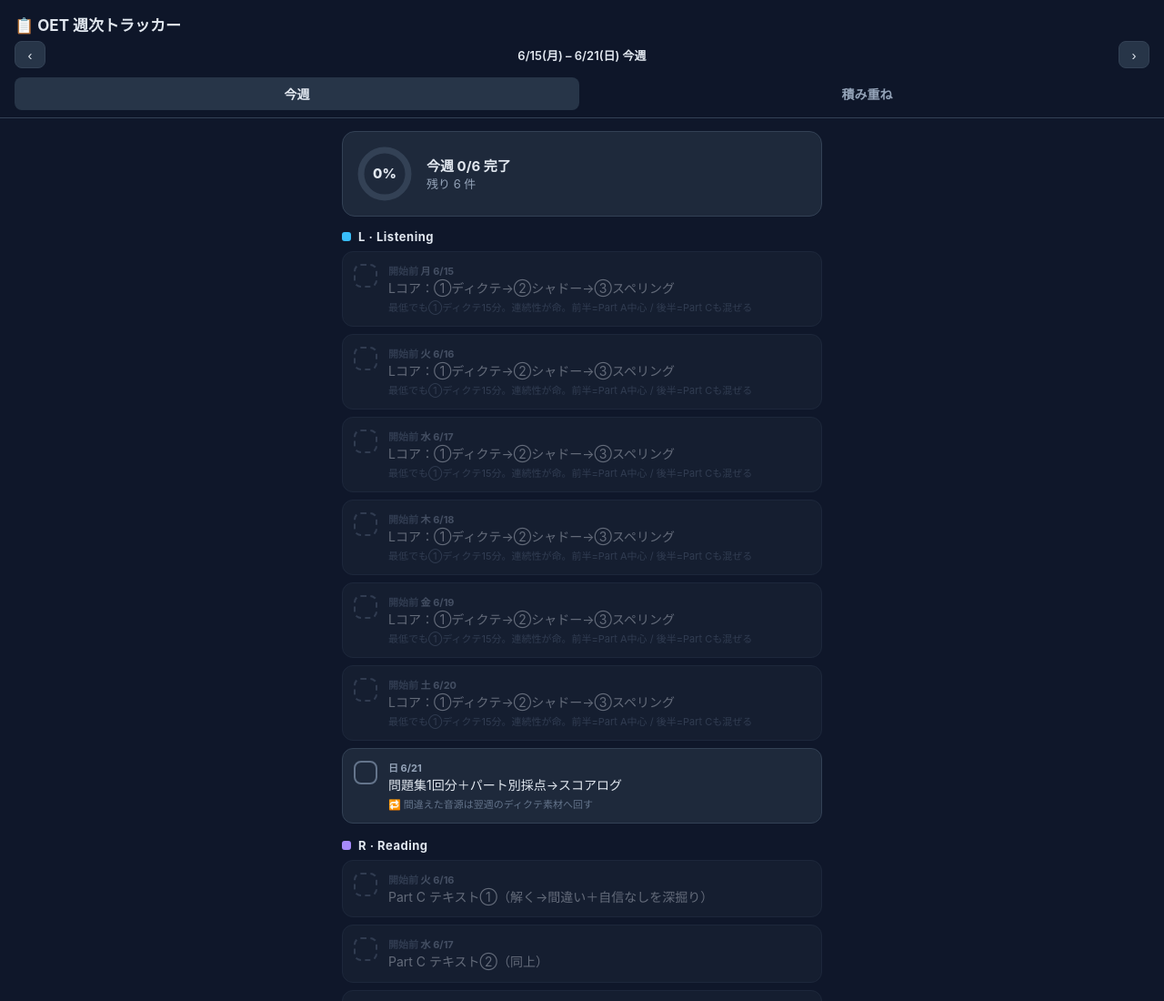
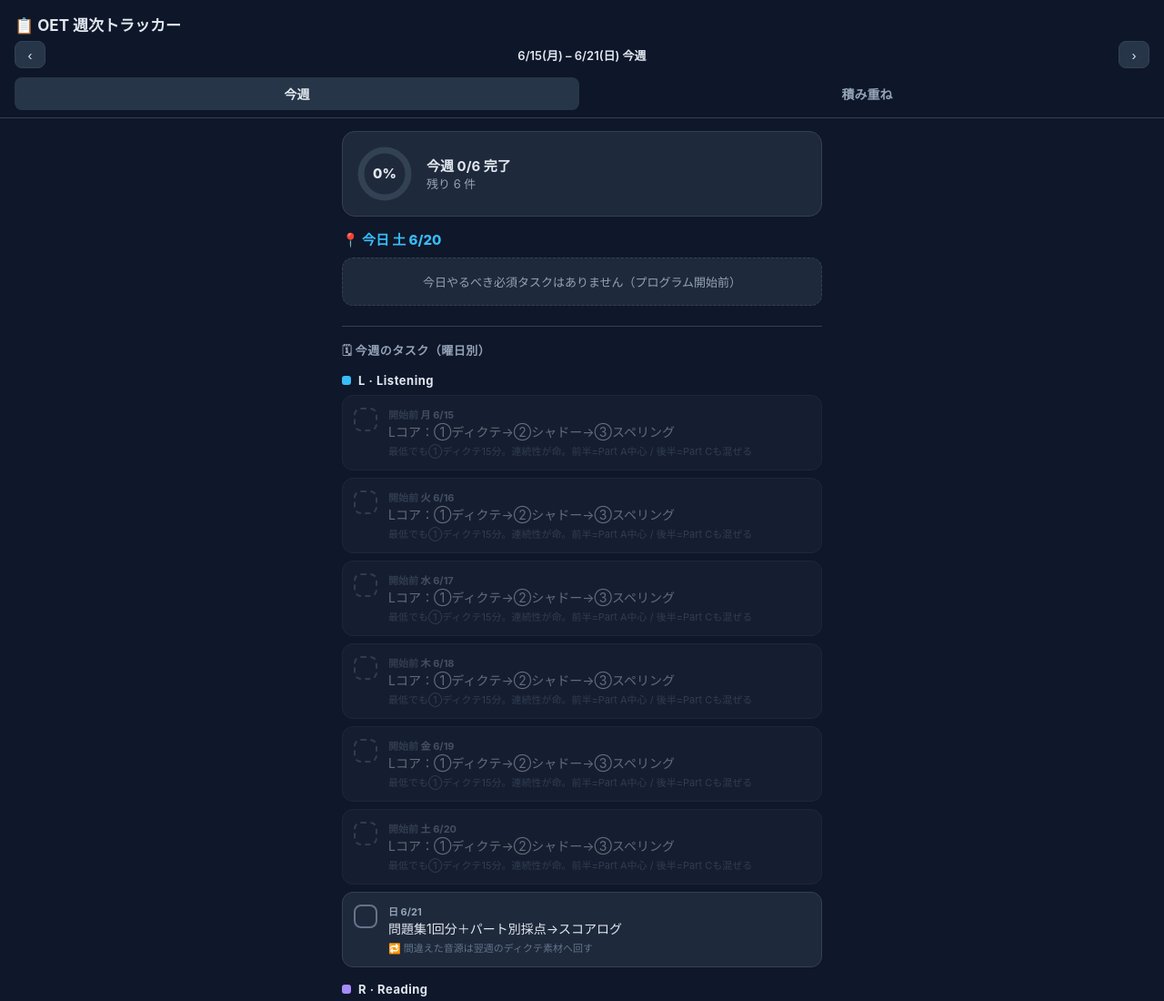
Before and after one commit to zh1235789-png/oet-weekly-tracker, a plain HTML site: page index.html in a window 1280 px wide. Shown: the top 1100 px of the page at 91% size. Drawn offline with Linux system fonts and the light colour scheme.

Commit message:
今日のタスクを週タスクと分離して上部に配置
「📍 今日」セクションを最上部に独立表示（今日の必須タスクのみ）、
その下に「🗓 今週のタスク（曜日別）」を配置。今日のタスクは週セクションから除外。

Co-Authored-By: Claude Opus 4.8 <noreply@anthropic.com>

```diff
--- a/index.html
+++ b/index.html
@@ -54,6 +54,10 @@
   .row.pre{opacity:.4}
   .row.pre .box{border-style:dashed}
   .pretag{color:var(--faint);font-weight:700}
+  .todayhd{font-size:15px;font-weight:800;color:var(--L);margin:2px 0 10px;display:flex;align-items:center;gap:6px}
+  .todaynone{font-size:13px;color:var(--dim);background:var(--card);border:1px dashed var(--line);border-radius:12px;padding:16px;margin-bottom:8px;text-align:center}
+  .weekhd{font-size:13px;font-weight:800;color:var(--dim);letter-spacing:.04em;
+    margin:22px 0 12px;padding-top:16px;border-top:1px solid var(--line)}
   .box{width:26px;height:26px;border:2px solid var(--faint);border-radius:8px;flex:none;
     display:flex;align-items:center;justify-content:center;font-size:16px;color:transparent;margin-top:1px}
   .row.done .box{background:var(--ok);border-color:var(--ok);color:#0f172a}
@@ -185,38 +189,46 @@ function weekView(){
   const total=ws.total, done=ws.done;
   const pct=total?Math.round(done/total*100):0;
 
+  // START対応の行ビルダー
+  const buildLDay=di=>{
+    const d=dates[di], k=dailyKey(d), pre=dkey(d)<START;
+    const isToday=(viewOffset===0&&di===TI.wd);
+    return {key:k, pre, html:taskRow({key:k,done:isDone(k),pre,
+      dayLabel:DAYJP[di], dayDate:`${d.getMonth()+1}/${d.getDate()}`, isToday,
+      overdue:(!pre&&d<TI.date&&!isDone(k)), lab:DAILY_L.lab, note:DAILY_L.note})};
+  };
+  const buildTask=t=>{
+    const k=taskKey(viewOffset,t.id), dd=t.day!==null?dates[t.day]:null;
+    const pre=t.day!==null?dkey(dd)<START:dkey(dates[6])<START;
+    const isToday=(viewOffset===0&&t.day===TI.wd);
+    return {key:k, pre, html:taskRow({key:k,done:isDone(k),pre,
+      dayLabel:t.day!==null?DAYJP[t.day]:"任意", dayDate:dd?`${dd.getMonth()+1}/${dd.getDate()}`:"",
+      isToday, overdue:(!pre&&dd&&dd<TI.date&&!isDone(k)), lab:t.lab, note:t.note||""})};
+  };
+
   let h=ringHTML(pct,done,total);
   h+=carryHTML();
 
-  // group by session
+  // ① 今日のタスク（現在週のみ）
+  const shownToday=new Set();
+  if(viewOffset===0){
+    const items=[];
+    if(L_DAYS.includes(TI.wd)){ const r=buildLDay(TI.wd); if(!r.pre) items.push(r); }
+    WEEK_TASKS.filter(t=>t.day===TI.wd).forEach(t=>{ const r=buildTask(t); if(!r.pre) items.push(r); });
+    items.forEach(r=>shownToday.add(r.key));
+    const td=dates[TI.wd];
+    h+=`<div class="todayhd">📍 今日 ${DAYJP[TI.wd]} ${td.getMonth()+1}/${td.getDate()}</div>`;
+    h+= items.length ? items.map(r=>r.html).join("")
+      : `<div class="todaynone">今日やるべき必須タスクはありません${dkey(TI.date)<START?'（プログラム開始前）':'。下の任意タスク（S/W）から進めてOK'}</div>`;
+  }
+
+  // ② 今週のタスク（曜日別・今日は除外）
+  h+=`<div class="weekhd">🗓 ${viewOffset===0?'今週のタスク（曜日別）':'この週のタスク'}</div>`;
   for(const sk of ["L","R","S","W"]){
     let rows="";
-    if(sk==="L"){
-      L_DAYS.forEach(di=>{
-        const d=dates[di], k=dailyKey(d), pre=dkey(d)<START;
-        rows+=taskRow({
-          key:k, done:isDone(k), pre:pre,
-          dayLabel:DAYJP[di], dayDate:`${d.getMonth()+1}/${d.getDate()}`,
-          isToday:(viewOffset===0&&di===TI.wd),
-          overdue:(!pre&&d<TI.date&&!isDone(k)),
-          lab:DAILY_L.lab, note:DAILY_L.note
-        });
-      });
-    }
-    WEEK_TASKS.filter(t=>t.sess===sk).forEach(t=>{
-      const k=taskKey(viewOffset,t.id);
-      const dd=t.day!==null?dates[t.day]:null;
-      const pre=t.day!==null?dkey(dd)<START:dkey(dates[6])<START;
-      rows+=taskRow({
-        key:k, done:isDone(k), pre:pre,
-        dayLabel:t.day!==null?DAYJP[t.day]:"任意",
-        dayDate:dd?`${dd.getMonth()+1}/${dd.getDate()}`:"",
-        isToday:(viewOffset===0&&t.day===TI.wd),
-        overdue:(!pre&&dd&&dd<TI.date&&!isDone(k)),
-        lab:t.lab, note:t.note||""
-      });
-    });
-    h+=`<div class="grp"><div class="ghead"><span class="dot" style="background:${SESS[sk].color}"></span>${sk} · ${SESS[sk].name}</div>${rows}</div>`;
+    if(sk==="L") L_DAYS.forEach(di=>{ const r=buildLDay(di); if(!shownToday.has(r.key)) rows+=r.html; });
+    WEEK_TASKS.filter(t=>t.sess===sk).forEach(t=>{ const r=buildTask(t); if(!shownToday.has(r.key)) rows+=r.html; });
+    if(rows) h+=`<div class="grp"><div class="ghead"><span class="dot" style="background:${SESS[sk].color}"></span>${sk} · ${SESS[sk].name}</div>${rows}</div>`;
   }
   return h;
 }
```
